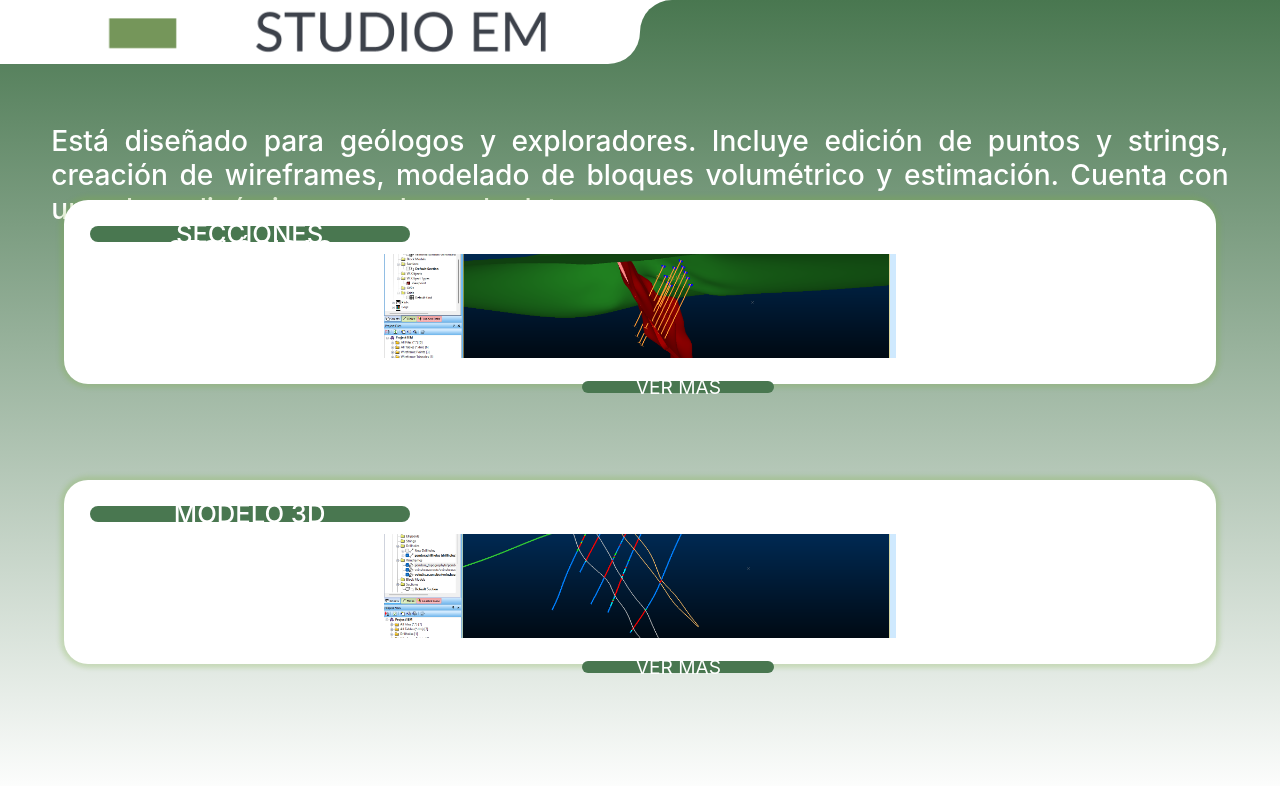
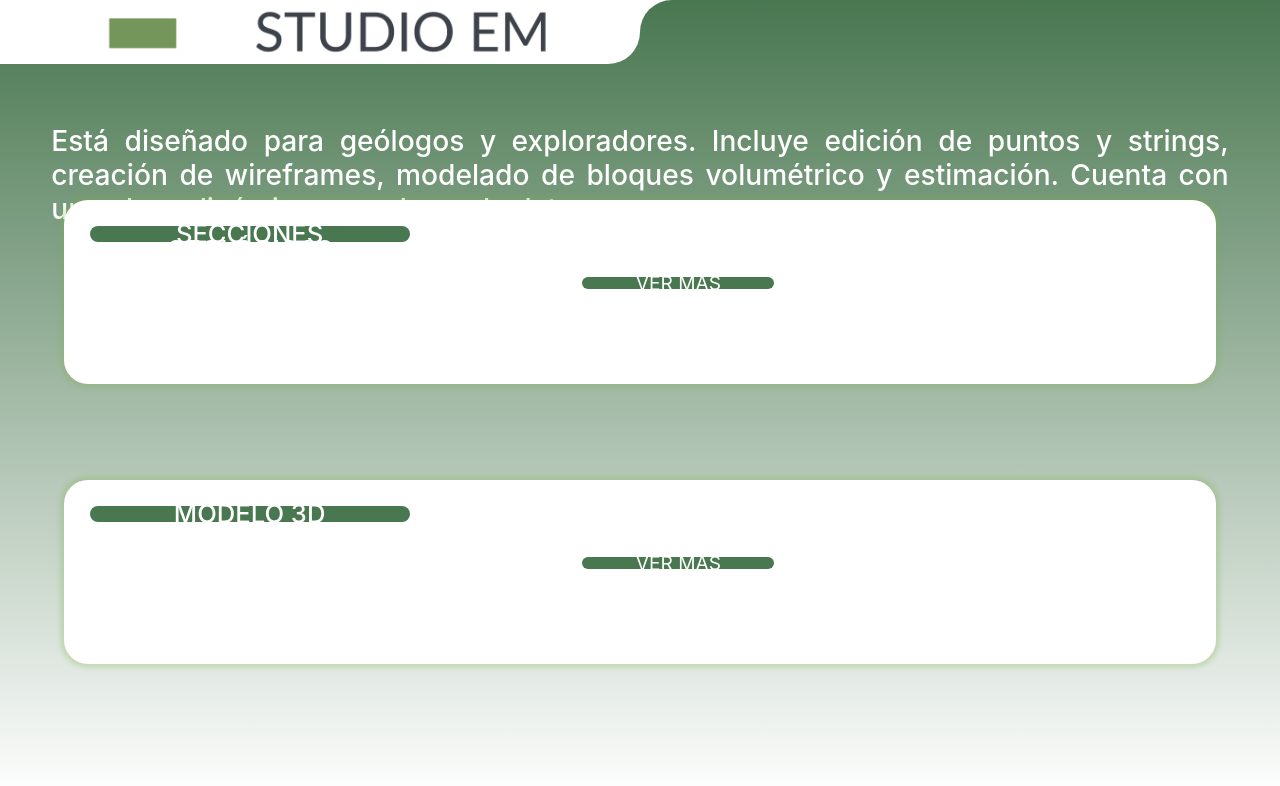
Before and after one commit to PeicoPaco/datamine-totem, a React (Create React App) app: page /studioem in a window 1280 px wide. Shown: the top 786 px of the page. Built offline with nearby package versions, Linux system fonts and the light colour scheme.

Commit message:
check images

```diff
--- a/src/Views/Exploracion/Discover/Discover.css
+++ b/src/Views/Exploracion/Discover/Discover.css
@@ -145,7 +145,7 @@
 .image-container-image-discover {
     position: relative;
     width: 40vw;
-    height: 13vh;
+    height: auto;
     background-image: url("../../../Images/Exploracion/Discover/Discover-ContainerImg-1.png");
     background-repeat: no-repeat;
     background-size: cover;
@@ -170,7 +170,7 @@
 .image-container-image-discover-2 {
     position: relative;
     width: 40vw;
-    height: 13vh;
+    height: auto;
     background-image: url("../../../Images/Exploracion/Discover/DiscArcPro_First_Frame.png");
     background-repeat: no-repeat;
     background-size: cover;
--- a/src/Views/Exploracion/StudioEM/StudioEM.css
+++ b/src/Views/Exploracion/StudioEM/StudioEM.css
@@ -98,7 +98,7 @@
 .image-container-image-EM {
     position: relative;
     width: 40vw;
-    height: 13vh;
+    height: auto;
     background-image: url("../../../Images/Exploracion/StudioEM/MODELO\ 3D.png");
     background-repeat: no-repeat;
     background-size: cover;
@@ -112,7 +112,7 @@
 .image-container-image-EM-2 {
     position: relative;
     width: 40vw;
-    height: 13vh;
+    height: auto;
     background-image: url("../../../Images/Exploracion/StudioEM/SECCIONES\ GEOLÓGICAS.png");
     background-repeat: no-repeat;
     background-size: cover;
```
